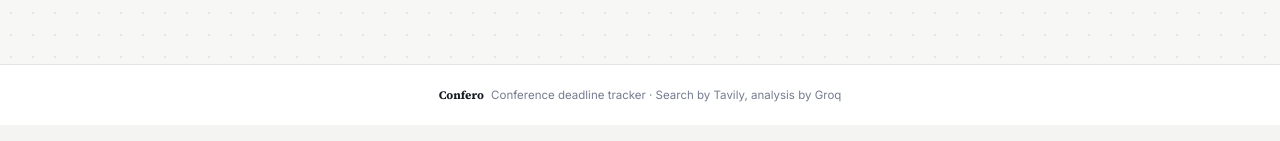
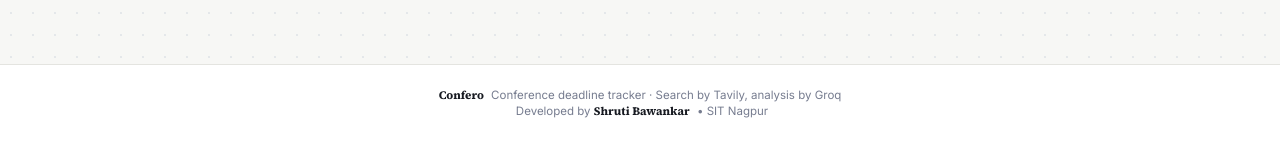
Before and after one commit to bawankarshruti4411/AI_Conference_Deadline_Tracker, a Flask app: page / in a window 1280 px wide. Shown: the part 1648-1789 px from the top of the page. Run offline with Flask 3, Linux system fonts and the light colour scheme.

Commit message:
Update index.html

```diff
--- a/templates/index.html
+++ b/templates/index.html
@@ -374,6 +374,11 @@
 <footer>
     <strong>Confero</strong>
     <span>Conference deadline tracker · Search by Tavily, analysis by Groq</span>
+  <div class="developer-watermark">
+    <span>Developed by</span>
+    <strong>Shruti Bawankar</strong>
+    <span>• SIT Nagpur</span>
+</div>
 </footer>
 
 <script src="{{ url_for('static', filename='script.js') }}"></script>
```
